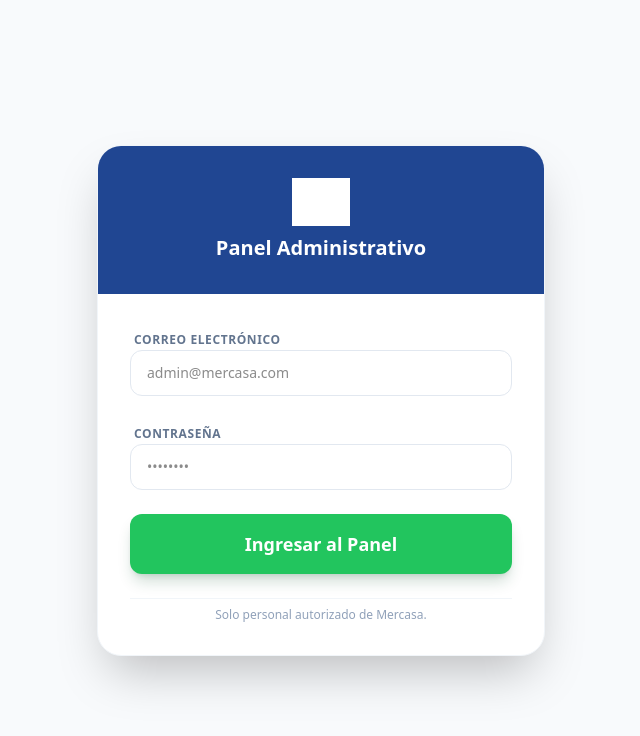
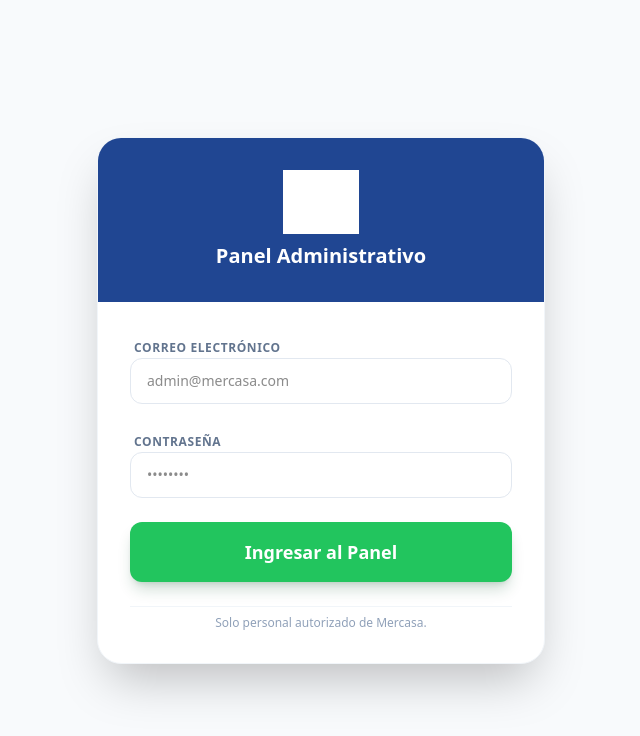
Before and after one commit to rojogtx-code/proveemerca, a Next.js app: page /login in a window 1280 px wide. Shown: the top 736 px of the page, without its empty margins (319-959 px from the left). Built offline with nearby package versions, Linux system fonts and the light colour scheme.

Commit message:
style: arreglar logo en pagina de login

```diff
--- a/src/app/login/page.tsx
+++ b/src/app/login/page.tsx
@@ -43,12 +43,12 @@
       <div className="max-w-md w-full bg-white rounded-3xl shadow-2xl overflow-hidden border border-slate-100">
 
         <div className="bg-mercasa-blue p-8 flex flex-col items-center">
-          <div className="relative w-32 h-12 mb-2 invert brightness-0">
+          <div className="relative w-48 h-16 mb-2">
              <Image
                 src="/logo.png"
                 alt="Logo Mercasa"
                 fill
-                className="object-contain"
+                className="object-contain invert brightness-0"
                 priority
               />
           </div>
```
